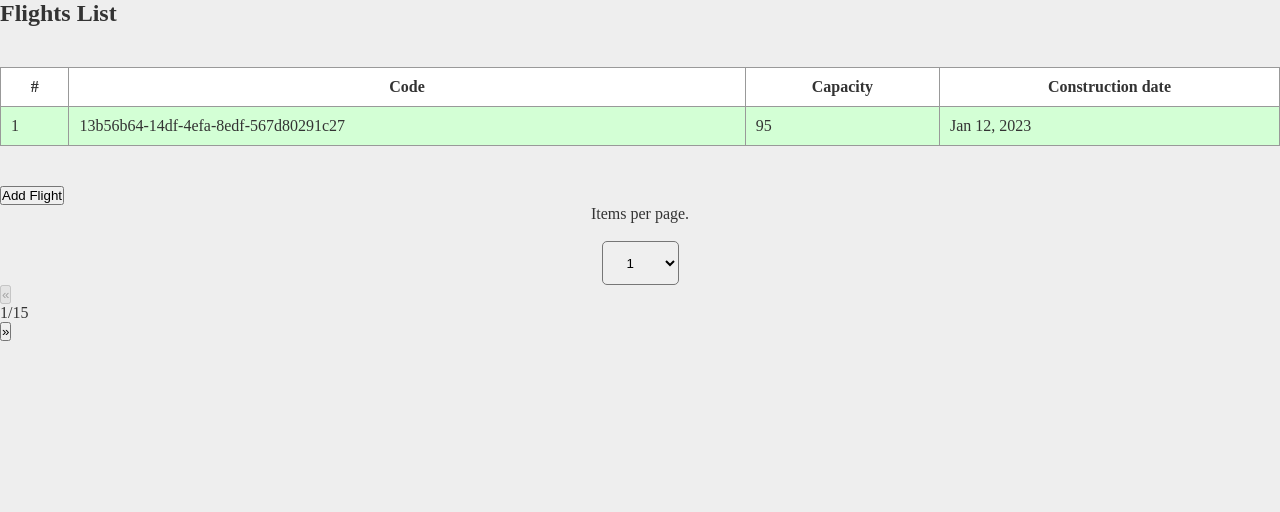
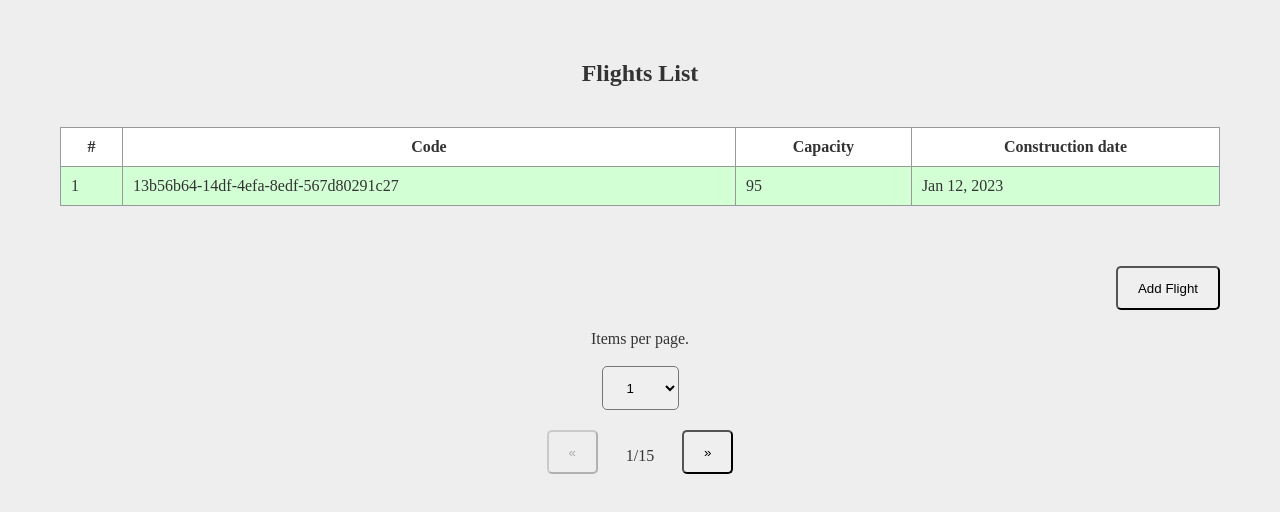
Before and after one commit to Armando284/flights, an Angular app: page /flights/page/1/perPage/1 in a window 1280 px wide. Shown: the top 512 px of the page. Built offline with nearby package versions, Linux system fonts and the light colour scheme.

Commit message:
Globalizing styles

```diff
--- a/src/styles.scss
+++ b/src/styles.scss
@@ -23,3 +23,52 @@ body {
   color: var(--color-primary);
   background: var(--bg-primary);
 }
+
+section {
+  margin: 40px;
+  padding: 20px;
+  display: flex;
+  flex-direction: column;
+  align-items: center;
+}
+
+button,
+.pager,
+input {
+  padding: 4px 20px;
+  height: 44px;
+  min-width: 44px;
+  border-radius: 5px;
+}
+
+button,
+input {
+  cursor: pointer;
+}
+
+.pager {
+  display: flex;
+  align-items: center;
+  justify-content: center;
+}
+
+.button-group {
+  margin: 20px;
+  width: 100%;
+  display: flex;
+  justify-content: center;
+
+  &.button-right {
+    justify-content: flex-end;
+  }
+}
+
+.form-group {
+  margin: 20px;
+  display: flex;
+  flex-direction: column;
+}
+
+form {
+  width: 100%;
+}
```
